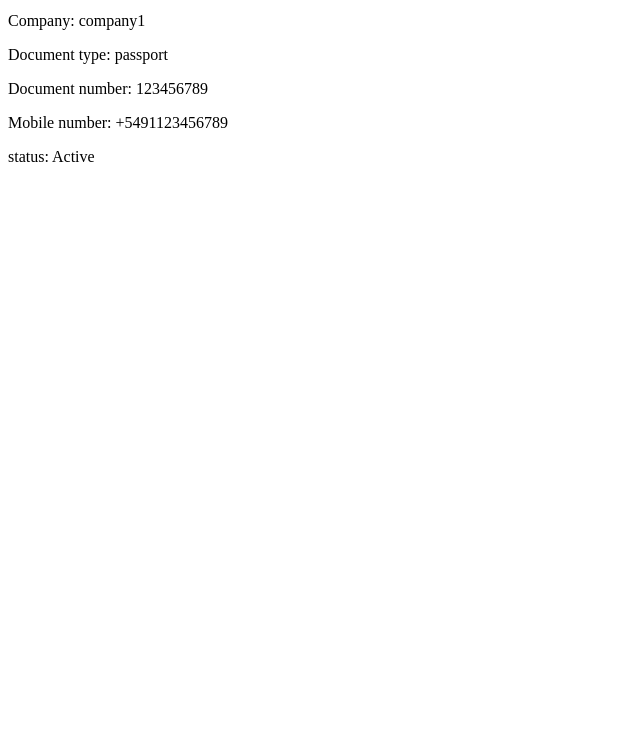
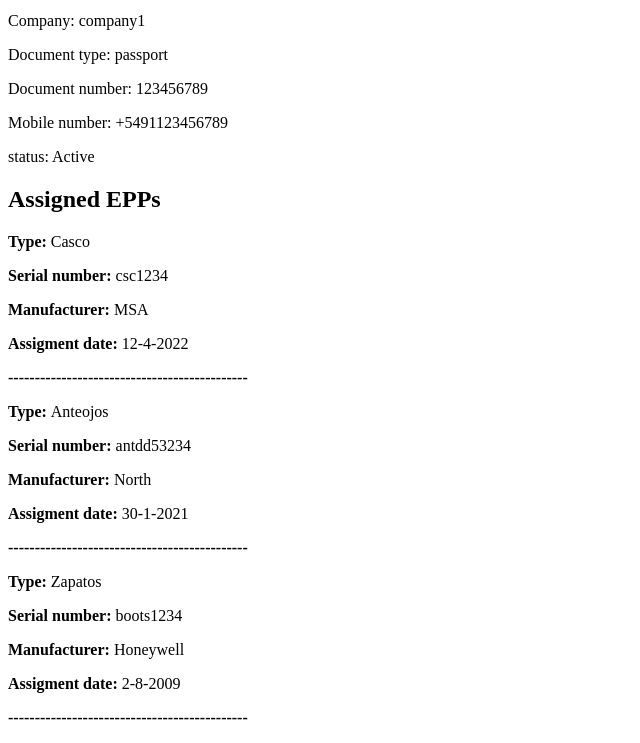
Before and after one commit to GiudiciAlejandro/TP_Final_Grupo_4_C23317, a Django app: page /empleados/employee_details/1/ in a window 1280 px wide. Shown: the part 204-947 px from the top of the page, without its empty margins (0-640 px from the left). Before the commit the page ends 366 px from the top, so only its background shows below. Run offline with Django 4.2, Linux system fonts and the light colour scheme.

Commit message:
Nuevas ppts

```diff
--- a/EPP_manager/applications/empleados/views.py
+++ b/EPP_manager/applications/empleados/views.py
@@ -30,7 +30,12 @@ def employee_details(request, employee):
         'status': 'Active'
     }
 
-    context={"empleado":employee_1}
+    epp_1=[{'type':'Casco', 'serial_number':'csc1234', 'manufacturer':'MSA', 'asign_date':'12-4-2022'},{'type':'Anteojos', 'serial_number':'antdd53234', 'manufacturer':'North', 'asign_date':'30-1-2021'},
+    {'type':'Zapatos', 'serial_number':'boots1234', 'manufacturer':'Honeywell', 'asign_date':'2-8-2009'}]
+
+
+    context={"empleado":employee_1,
+             "epps":epp_1}
     return render(request,'employee/employee_details.html', context )
 
 
--- a/EPP_manager/templates/employee/employee_details.html
+++ b/EPP_manager/templates/employee/employee_details.html
@@ -19,5 +19,15 @@
         <p>Mobile number: {{empleado.mobile_n}} </p>
         <p>status: {{empleado.status}} </p>
     </section>
+    <h2>Assigned EPPs</h2>
+    <section>
+        {% for ep in epps %}
+            <p><b>Type: </b> {{ep.type}} </p>
+            <p><b>Serial number: </b> {{ep.serial_number}} </p>
+            <p><b>Manufacturer: </b> {{ep.manufacturer}} </p>
+            <p><b>Assigment date: </b> {{ep.asign_date}} </p>
+            <p><b>--------------------------------------------- </b>  </p>
+        {% endfor%}
+    </section>
 </body>
 </html>
```
Also changed, not shown: Presentaciones/9720555_jpg.webp (added), Presentaciones/Arnes-de-seguridad.png (added), Presentaciones/auricular.png (added), Presentaciones/bota.png (added), Presentaciones/cinta.png (added), Presentaciones/cinta2.png (added), Presentaciones/cintas.avif (added), Presentaciones/epps.png (added), Presentaciones/png-transparent-hard-hats-architectural-engineering-construction-site-safety-helmet-hat-hat-building-general-contractor-thumbnail.png (added), 1 other file.
